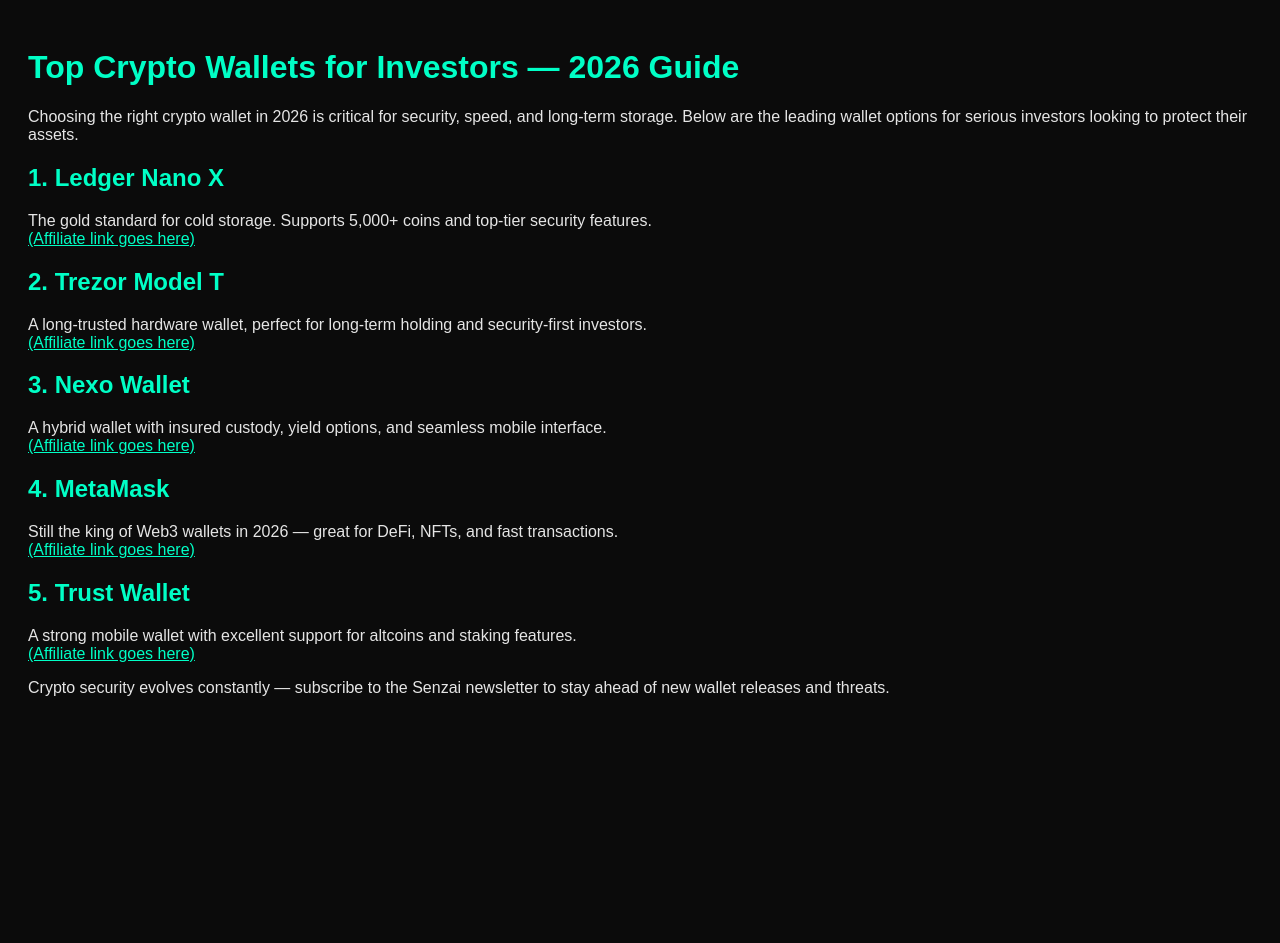
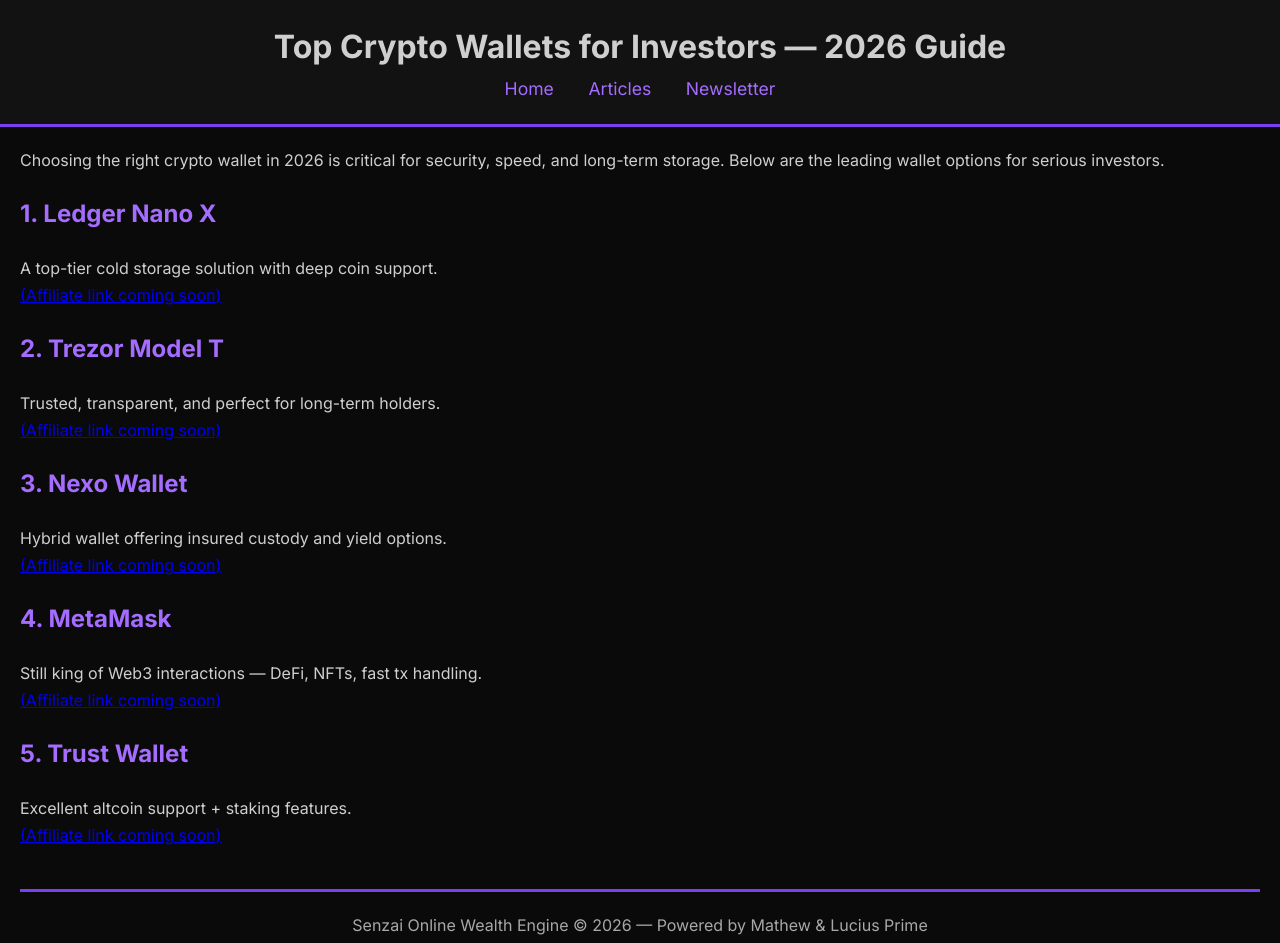
Before and after one commit to mathewryan36-lang/senzai-ai-crypto-tools, a plain HTML site: page articles/articles/articles/articles/top-crypto-wallets.html in a window 1280 px wide. Before the commit the page ends 800 px from the top, so only its background shows below. Drawn offline with Linux system fonts and the light colour scheme.

Commit message:
Update top-crypto-wallets.html

```diff
--- a/articles/articles/articles/articles/top-crypto-wallets.html
+++ b/articles/articles/articles/articles/top-crypto-wallets.html
@@ -1,54 +1,101 @@
 <!DOCTYPE html>
-<html>
+<html lang="en">
 <head>
+  <meta charset="UTF-8">
+  <meta name="viewport" content="width=device-width, initial-scale=1.0">
   <title>Top Crypto Wallets for Investors — 2026 Guide</title>
-  <meta charset="UTF-8">
+
+  <link href="https://fonts.googleapis.com/css2?family=Inter:wght@300;400;600;700&display=swap" rel="stylesheet">
+
   <style>
-    body { font-family: Arial; background:#0b0b0b; color:#e5e5e5; padding:20px; }
-    h1, h2 { color:#00ffc6; }
-    a { color:#00ffc6; }
+    body {
+      font-family: 'Inter', sans-serif;
+      background: #0A0A0A;
+      color: #CFCFCF;
+      margin: 0;
+      padding: 20px;
+      line-height: 1.7;
+    }
+
+    header {
+      background: #121212;
+      padding: 20px;
+      margin: -20px -20px 20px -20px;
+      text-align: center;
+      border-bottom: 3px solid #7A3FF2;
+    }
+
+    header h1 { color:#CFCFCF; margin:0; font-size:2rem; }
+
+    nav a {
+      color:#A46CFF;
+      margin:0 15px;
+      text-decoration:none;
+      font-size:1.1rem;
+    }
+    nav a:hover { color:#CFCFCF; }
+
+    h1, h2 { color:#A46CFF; }
+
+    footer {
+      text-align:center;
+      margin-top:40px;
+      padding-top:20px;
+      border-top:3px solid #7A3FF2;
+      color:#A8A8A8;
+    }
   </style>
 </head>
+
 <body>
 
-<h1>Top Crypto Wallets for Investors — 2026 Guide</h1>
+<header>
+  <h1>Top Crypto Wallets for Investors — 2026 Guide</h1>
+  <nav>
+    <a href="../index.html">Home</a>
+    <a href="../articles.html">Articles</a>
+    <a href="../newsletter.html">Newsletter</a>
+  </nav>
+</header>
 
 <p>
 Choosing the right crypto wallet in 2026 is critical for security, speed, and long-term storage.
-Below are the leading wallet options for serious investors looking to protect their assets.
+Below are the leading wallet options for serious investors.
 </p>
 
 <h2>1. Ledger Nano X</h2>
-<p>The gold standard for cold storage. Supports 5,000+ coins and top-tier security features.<br>
-<a href="#">(Affiliate link goes here)</a></p>
+<p>
+A top-tier cold storage solution with deep coin support.
+<br><a href="#">(Affiliate link coming soon)</a>
+</p>
 
 <h2>2. Trezor Model T</h2>
 <p>
-A long-trusted hardware wallet, perfect for long-term holding and security-first investors.<br>
-<a href="#">(Affiliate link goes here)</a>
+Trusted, transparent, and perfect for long-term holders.
+<br><a href="#">(Affiliate link coming soon)</a>
 </p>
 
 <h2>3. Nexo Wallet</h2>
 <p>
-A hybrid wallet with insured custody, yield options, and seamless mobile interface.<br>
-<a href="#">(Affiliate link goes here)</a>
+Hybrid wallet offering insured custody and yield options.
+<br><a href="#">(Affiliate link coming soon)</a>
 </p>
 
 <h2>4. MetaMask</h2>
 <p>
-Still the king of Web3 wallets in 2026 — great for DeFi, NFTs, and fast transactions.<br>
-<a href="#">(Affiliate link goes here)</a>
+Still king of Web3 interactions — DeFi, NFTs, fast tx handling.
+<br><a href="#">(Affiliate link coming soon)</a>
 </p>
 
 <h2>5. Trust Wallet</h2>
 <p>
-A strong mobile wallet with excellent support for altcoins and staking features.<br>
-<a href="#">(Affiliate link goes here)</a>
+Excellent altcoin support + staking features.
+<br><a href="#">(Affiliate link coming soon)</a>
 </p>
 
-<p>
-Crypto security evolves constantly — subscribe to the Senzai newsletter to stay ahead of new wallet releases and threats.
-</p>
+<footer>
+  Senzai Online Wealth Engine © 2026 — Powered by Mathew & Lucius Prime
+</footer>
 
 </body>
 </html>
```
